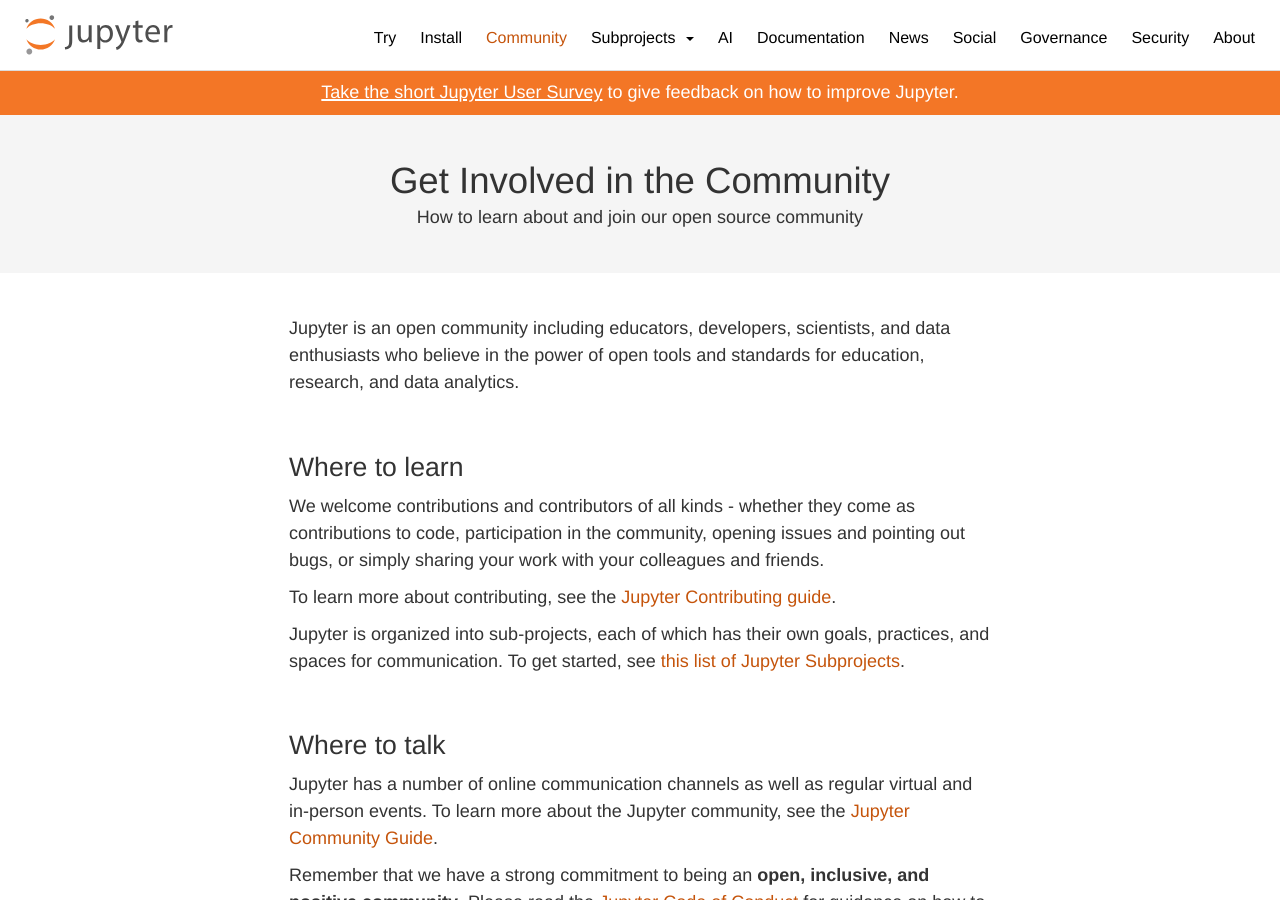
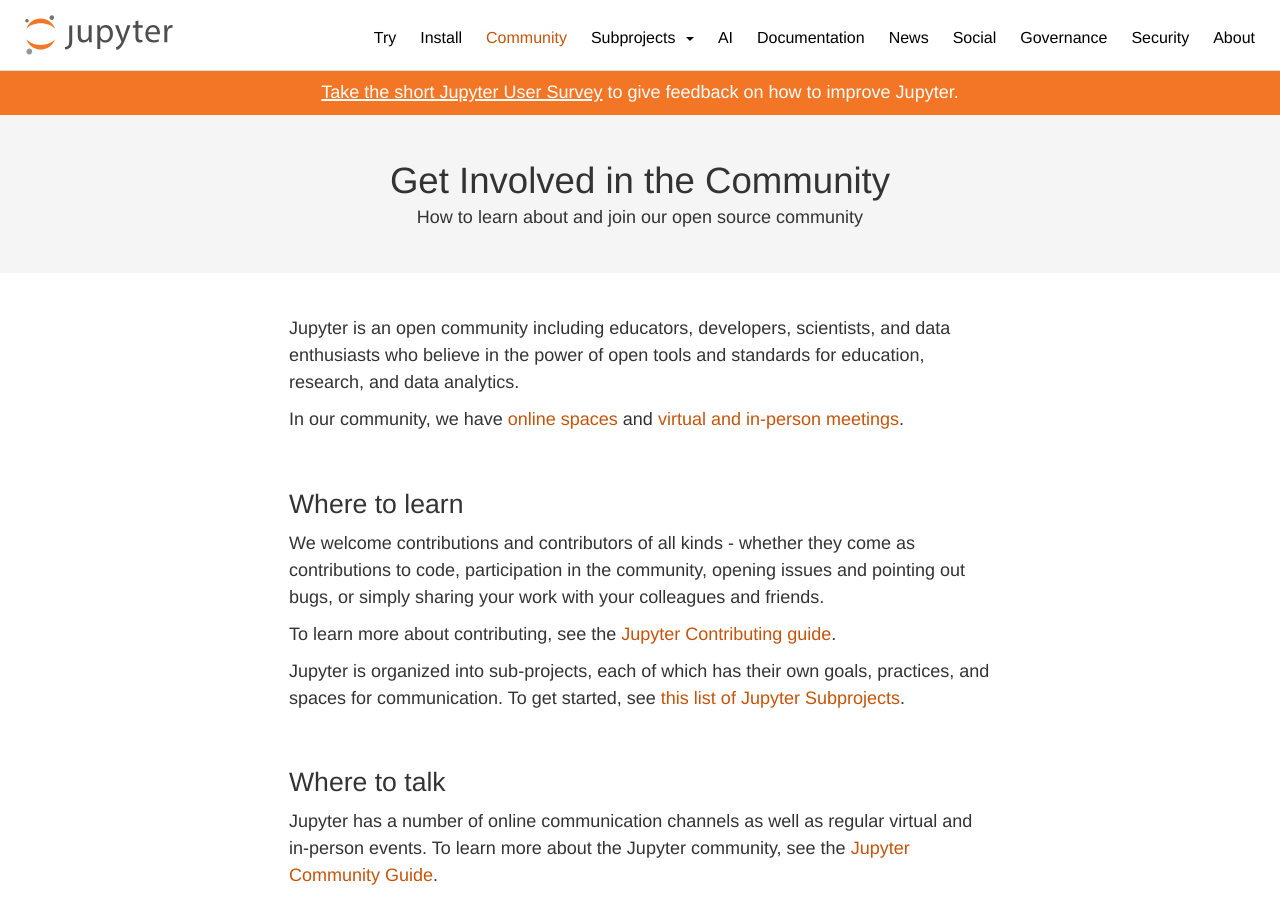
Before and after one commit to jupyter/jupyter.github.io, a Jekyll site: the page built from community.md, in a window 1280 px wide and 900 px high. Built offline with Jekyll 4.4.1, drawn with Linux system fonts in a browser that asks for light colours; comment, search, counter and statistics services are not loaded.

Commit message:
Add one sentence that serves as a table of contents for page sections

```diff
--- a/community.md
+++ b/community.md
@@ -29,6 +29,8 @@
 
 Jupyter is an open community including educators, developers, scientists, and data enthusiasts who believe in the power of open
 tools and standards for education, research, and data analytics.
+
+In our community, we have [online spaces](#where-to-talk) and [virtual and in-person meetings](#live-events).
 
 ## Where to learn
 
```
